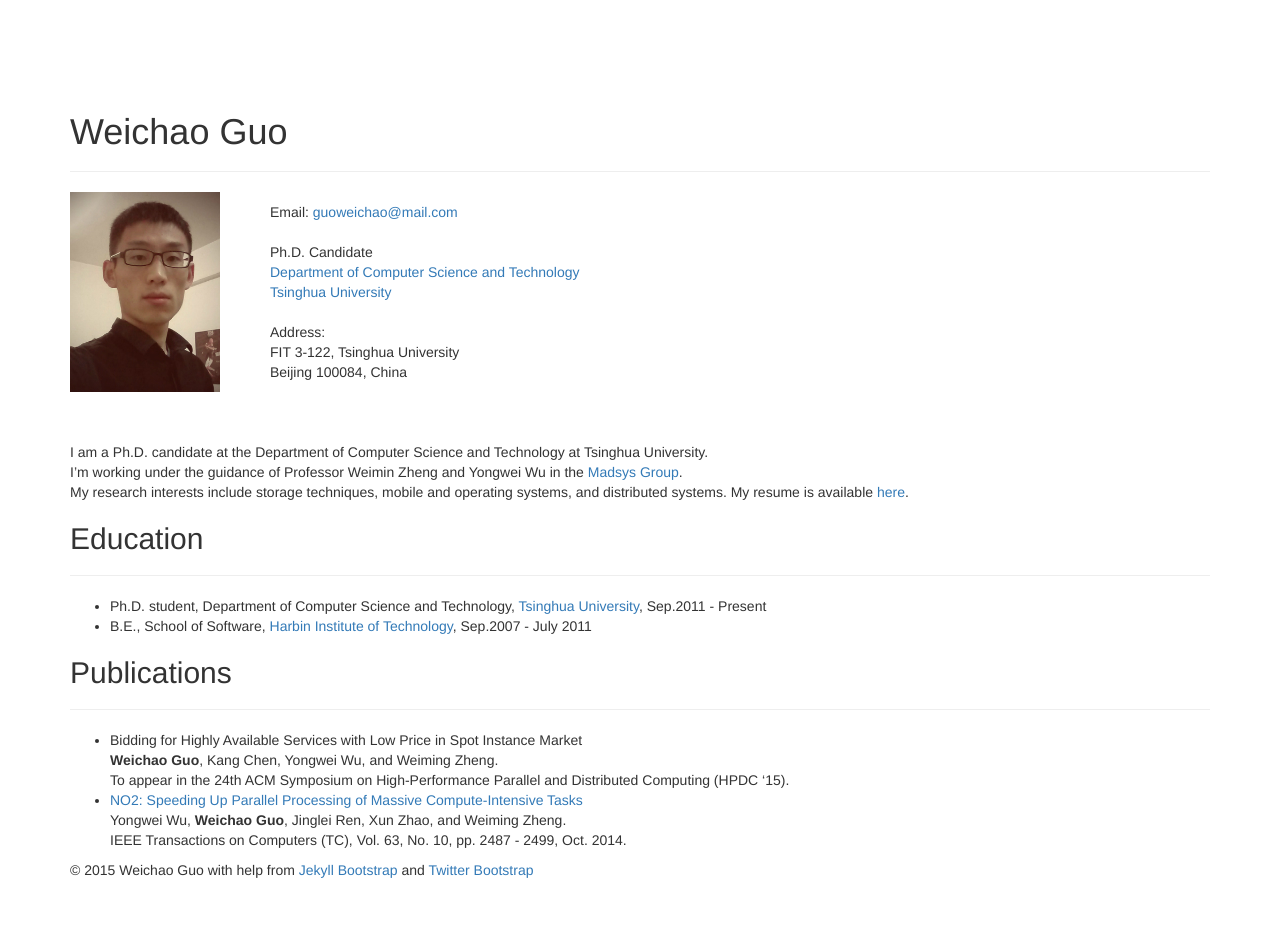
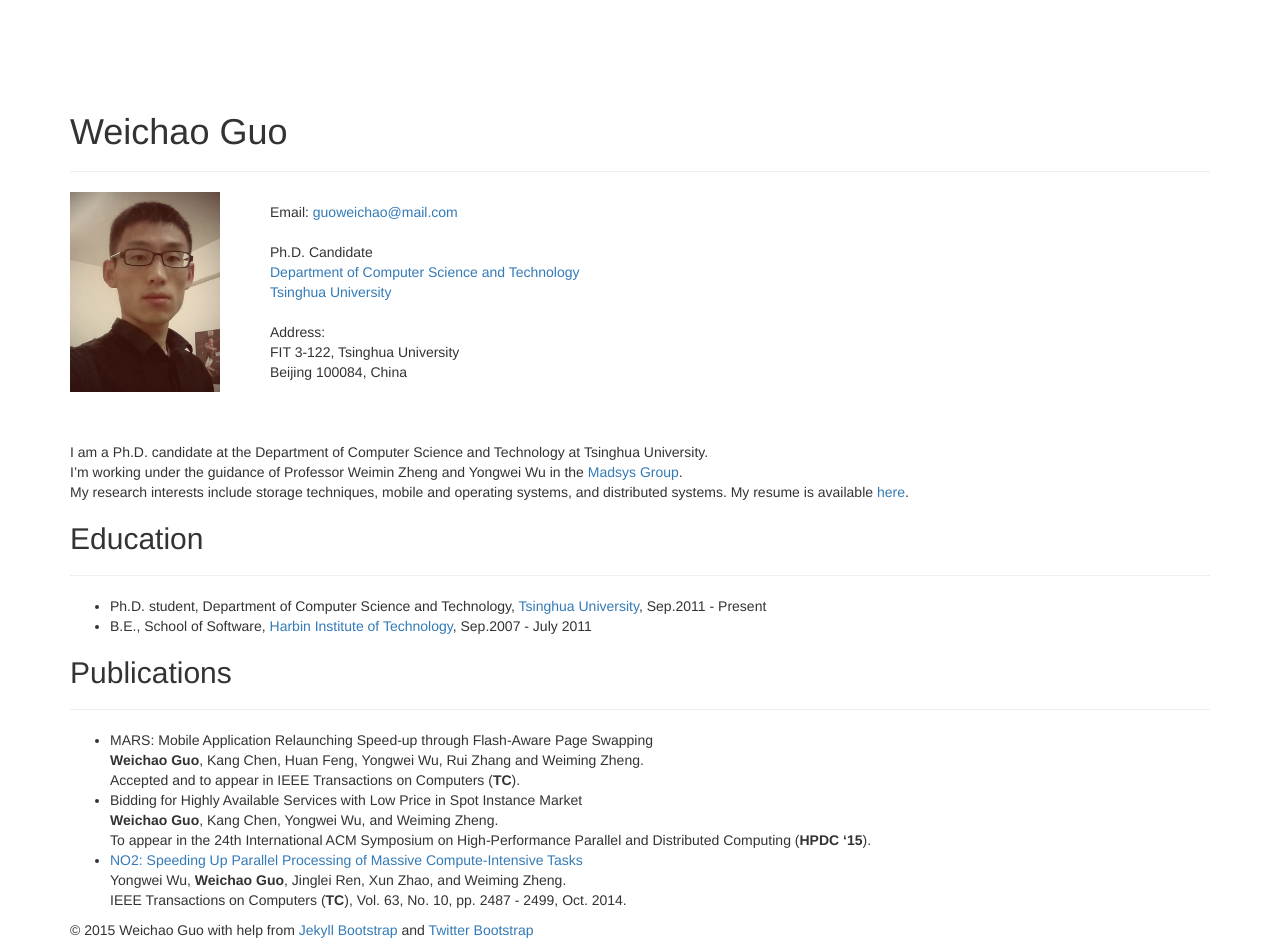
Before and after one commit to weichaoguo/weichaoguo.github.io, a Jekyll site: the page built from index.md, in a window 1280 px wide. Built offline with Jekyll 4.4.1, drawn with Linux system fonts in a browser that asks for light colours; nearby versions of some CDN libraries; library files that are not in the unit come from our copies; before the commit the page ends 900 px from its top, so only the background shows below that.

Commit message:
publication update!

```diff
--- a/index.md
+++ b/index.md
@@ -39,9 +39,12 @@ My research interests include storage techniques, mobile and operating systems,
 
 ## Publications
 ---
+* MARS: Mobile Application Relaunching Speed-up through Flash-Aware Page Swapping
+__Weichao Guo__, Kang Chen, Huan Feng, Yongwei Wu, Rui Zhang and Weiming Zheng.
+Accepted and to appear in IEEE Transactions on Computers (__TC__).
 * Bidding for Highly Available Services with Low Price in Spot Instance Market
 __Weichao Guo__, Kang Chen, Yongwei Wu, and Weiming Zheng.
-To appear in the 24th ACM Symposium on High-Performance Parallel and Distributed Computing (HPDC '15).
+To appear in the 24th International ACM Symposium on High-Performance Parallel and Distributed Computing (__HPDC '15__).
 * [NO2: Speeding Up Parallel Processing of Massive Compute-Intensive Tasks](http://dx.doi.org/10.1109/TC.2013.132)
 Yongwei Wu, __Weichao Guo__, Jinglei Ren, Xun Zhao, and Weiming Zheng.
-IEEE Transactions on Computers (TC), Vol. 63, No. 10, pp. 2487 - 2499, Oct. 2014.
+IEEE Transactions on Computers (__TC__), Vol. 63, No. 10, pp. 2487 - 2499, Oct. 2014.
```
